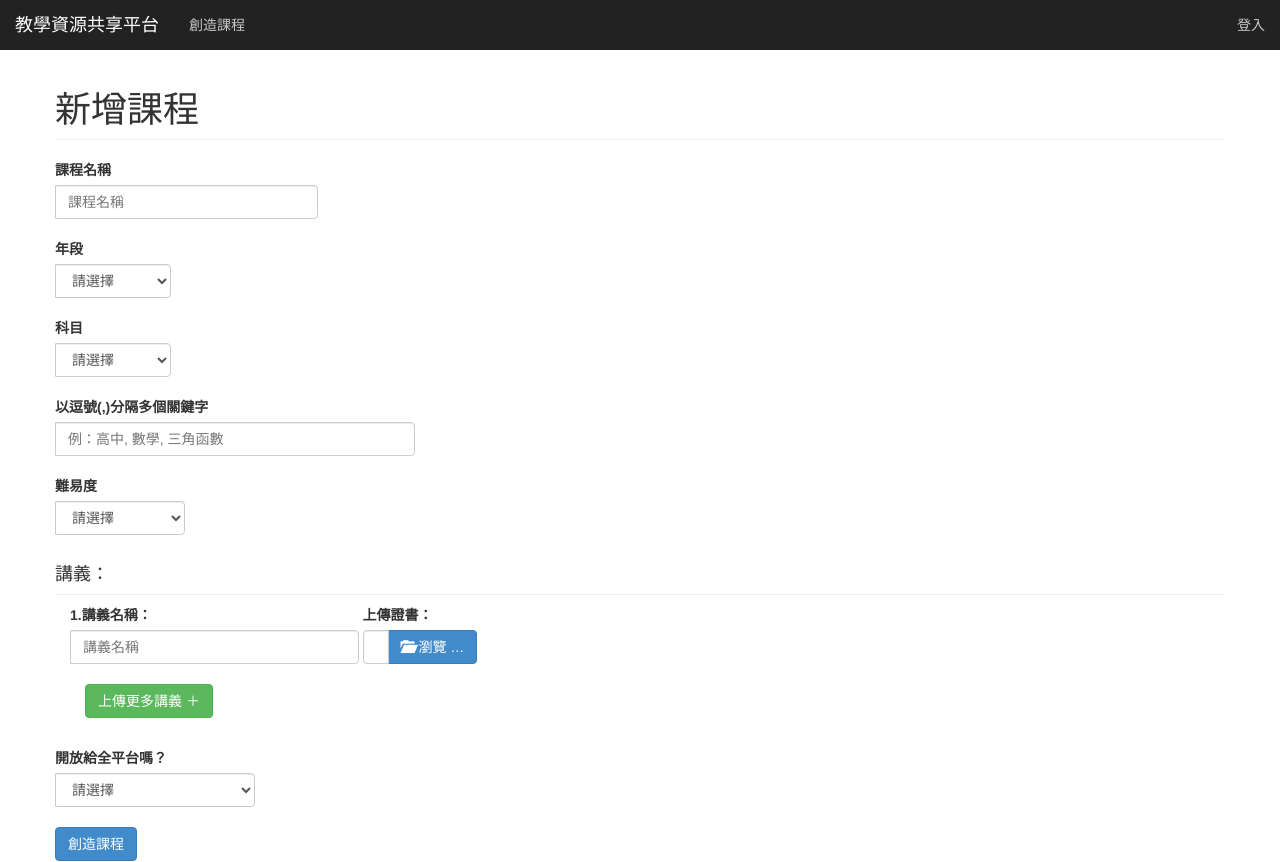
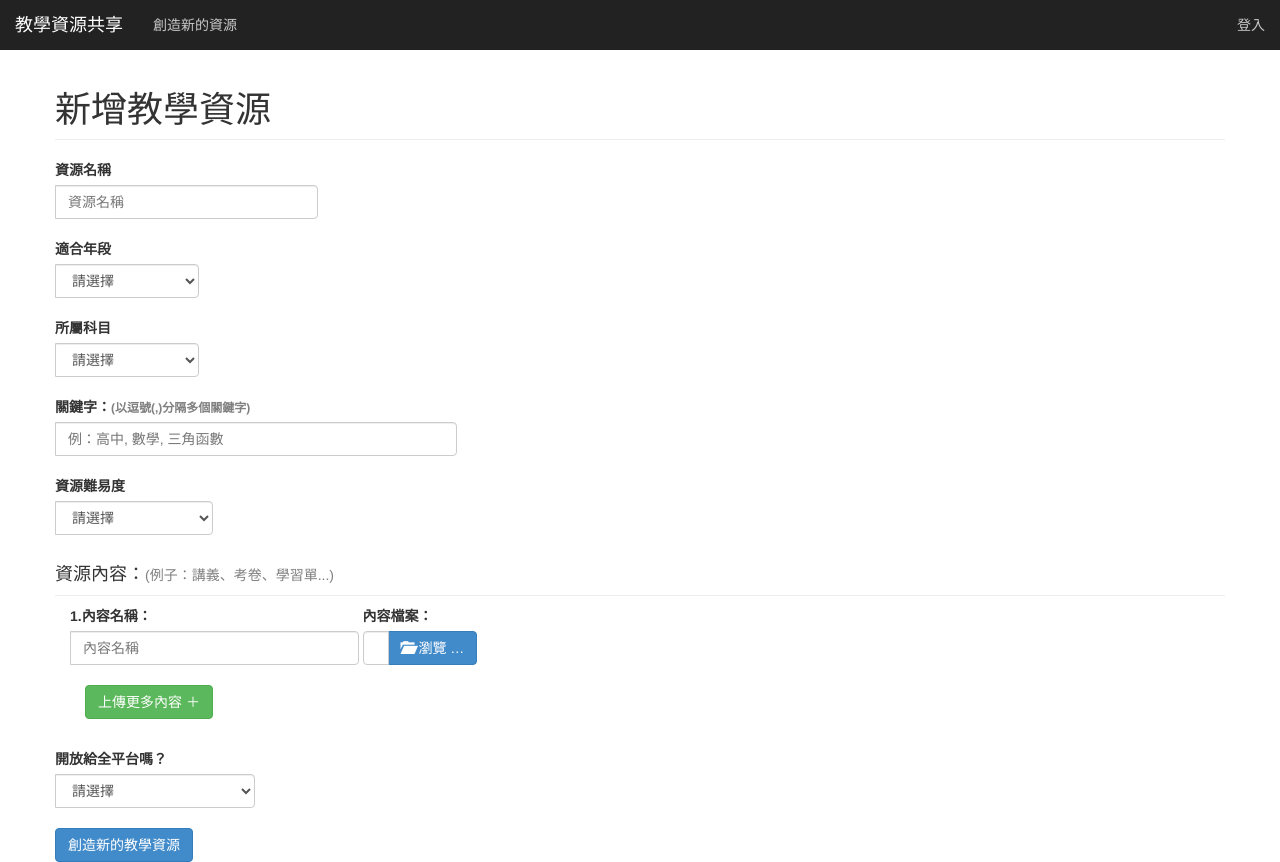
Before and after one commit to junyiacademy/share-class, a Python web app: template templates/course/create-course.html in a window 1280 px wide. Run offline with Jinja, Linux system fonts and the light colour scheme; the template is opened without the code that fills it, so the values that code supplies are empty; some libraries are stand-ins or nearby versions.

Commit message:
Name changing

```diff
--- a/course/course_handler.py
+++ b/course/course_handler.py
@@ -44,7 +44,10 @@
             logging.info(i)
             material_name = self.request.get('material-name-%s' % i)
             material_content = io.BytesIO(self.request.get('material-content-%s' % i))
+            logging.info(material_name)
+            logging.info(material_content)
             material_file = google_drive_api.insert_file(service, material_name, material_content, google_drive_api.DOCX_MIME_TYPE)
+            logging.info(material_file)
             new_material = Material(material_name=material_name,
                                     related_file_id=material_file['id']
                                     )
@@ -54,7 +57,7 @@
         # 因為我認為使用者很可能不會去收信，我們在使用者第一次真的要使用線上編輯功能的時候
         # 再告知他們我們會寄信邀請他們，請他們去收信  -- By EN
 
-        course_name = self.request.get('course-name')
+        course_name = self.request.get('resource-name')
         grade_chunk = self.request.get('grade-chunk')
         difficulty = self.request.get('difficulty')
         subject = self.request.get('subject')
--- a/templates/base.html
+++ b/templates/base.html
@@ -26,12 +26,12 @@
     <nav class="navbar navbar-inverse navbar-fixed-top">
       <div class="container-fluid">
         <div class="navbar-header">
-          <a class="navbar-brand" href="/">教學資源共享平台</a>
+          <a class="navbar-brand" href="/">教學資源共享</a>
         </div>
         <div id="navbar" class="navbar-collapse collapse">
           <ul class="nav navbar-nav">
-            {% if user %}<li><a href="/my-course">我的課程</a></li>{% endif %}
-            <li><a href="/create-course">創造課程</a></li>
+            {% if user %}<li><a href="/my-course">我的教學資源</a></li>{% endif %}
+            <li><a href="/create-course">創造新的資源</a></li>
           </ul>
           <ul class="nav navbar-nav navbar-right" style="color:#C8C8C8">
             {% if user %}
--- a/templates/course/create-course-no-auth.html
+++ b/templates/course/create-course-no-auth.html
@@ -1,12 +1,12 @@
 {% extends "base.html" %}
 
-{% block title %}創造課程需登入{% endblock %}
+{% block title %}創造資源需登入{% endblock %}
 {% block css%}
 
 {% endblock%}
 {% block content %}
 <div class='row'>
-  <h1 class='text-center'>抱歉，您必須先登入才能創造課程</h1>
+  <h1 class='text-center'>抱歉，您必須先登入才能創造新的教學資源</h1>
 </div>
 <div class='row'>
   <h4 class='text-center'>系統將在5秒後導入登入頁面...</h4>
--- a/templates/course/create-course.html
+++ b/templates/course/create-course.html
@@ -1,18 +1,18 @@
 {% extends "base.html" %}
 
-{% block title %}新增課程{% endblock %}
+{% block title %}新增教學資源{% endblock %}
 {% block css%}
 <link href="/static/css/fileinput.min.css" media="all" rel="stylesheet" type="text/css" />
 {% endblock%}
 {% block content %}
-<h1 class="page-header">新增課程</h1>
-<form method="POST" action="" enctype="multipart/form-data" data-js="create-course-form">
+<h1 class="page-header">新增教學資源</h1>
+<form method="POST" action="" enctype="multipart/form-data" data-js="create-resource-form">
   <div class="input-group">
-    <label for="course-name">課程名稱</label>
-    <input type="text" class="form-control" placeholder="課程名稱" id="course-name" name="course-name">
+    <label for="resource-name">資源名稱</label>
+    <input type="text" class="form-control" placeholder="資源名稱" id="resource-name" name="resource-name">
   </div><br>
   <div class="input-group">
-    <label for="grade-chunk">年段</label>
+    <label for="grade-chunk">適合年段</label>
     <select class="form-control" id="grade-chunk" name="grade-chunk">
       <option value="">請選擇</option>
       <option value="國小">國小</option>
@@ -21,7 +21,7 @@
     </select>
   </div><br>
   <div class="input-group">
-    <label for="subject">科目</label>
+    <label for="subject">所屬科目</label>
     <select class="form-control" id="subject" name="subject">
       <option value="">請選擇</option>
       <option value="國文">國文</option>
@@ -32,11 +32,11 @@
     </select>
   </div><br>
   <div class="input-group">
-    <label for="keywords">以逗號(,)分隔多個關鍵字</label>
+    <label for="keywords">關鍵字：<span style="color:gray; font-size: 12px">(以逗號(,)分隔多個關鍵字)</span></label>
     <input type="text" class="form-control" placeholder='例：高中, 數學, 三角函數' id="keywords" name="keywords">
   </div><br>
   <div class="input-group">
-    <label for="difficulty">難易度</label>
+    <label for="difficulty">資源難易度</label>
     <select class="form-control" id="difficulty" name="difficulty">
       <option value="">請選擇</option>
       <option value="易">易</option>
@@ -46,9 +46,9 @@
   </div><br>
   <div data-js='material-containers' data-material-index="0">
     <input name="material-index-list" style="display: none">
-    <h4 class="sub-header">講義：</h4>
+    <h4 class="sub-header">資源內容：<span style="color:gray; font-size: 14px">(例子：講義、考卷、學習單...)</span></h4>
   </div>
-  <a data-js="add-new-material" style="margin-left:30px;" class="btn btn-success">上傳更多講義 ＋</a>
+  <a data-js="add-new-material" style="margin-left:30px;" class="btn btn-success">上傳更多內容 ＋</a>
   <div class="input-group" style="margin-top:30px">
     <label for="is_public">開放給全平台嗎？</label>
     <select class="form-control" id="is_public" name="is_public">
@@ -60,16 +60,16 @@
 </form>
   <div class="alert alert-danger" role="alert" style="display:none" data-js="form-valid-alert">
   </div>
-  <button data-js="manually-submit" class="btn btn-primary">創造課程</button>
+  <button data-js="manually-submit" class="btn btn-primary">創造新的教學資源</button>
 {% raw %}
   <script data-js="material-handlebars" type="text/x-handlebars-template">
     <div class='row' style="margin-bottom:20px" data-js="material-container" data-index="{{index}}">
       <div class="input-group" style="margin-left:30px; display:inline-table">
-        <label>{{count}}.講義名稱：</label>
-        <input type="text" class="form-control" placeholder="講義名稱" name="material-name-{{count}}">
+        <label>{{count}}.內容名稱：</label>
+        <input type="text" class="form-control" placeholder="內容名稱" name="material-name-{{count}}">
       </div>
       <div class="input-group" style="display:inline-table">
-        <label>上傳證書：</label>
+        <label>內容檔案：</label>
         <input name="material-content-{{index}}" type="file" class="file-loading" data-js="material-content-upload-{{index}}">
       </div>
       {{#if can_remove}}
@@ -89,7 +89,7 @@
   function rearrangeMaterialCount() {
     var material_container_array = $("[data-js='material-containers']").children("[data-js='material-container']");
     for (var i=0; i<material_container_array.length; i++) {
-      $(material_container_array[i]).find('label').first().text(String(i+1)+'.講義名稱：');
+      $(material_container_array[i]).find('label').first().text(String(i+1)+'.內容名稱：');
     }
   }
   function updateMaterialIndexList() {
@@ -124,12 +124,12 @@
     });
   }
 
-  var validatedDict = {"course-name": "課程名稱", "grade-chunk": "年段", "subject": "科目", "keywords":"關鍵字", "difficulty": "困難度"};
+  var validatedDict = {"resource-name": "內容名稱", "grade-chunk": "年段", "subject": "科目", "keywords":"關鍵字", "difficulty": "困難度"};
 
   function checkForm()
   {
     var error_str_list = [];
-    var form_data_dict = $('[data-js="create-course-form"]').serializeObject();
+    var form_data_dict = $('[data-js="create-resource-form"]').serializeObject();
     for (key in validatedDict) {
       if (form_data_dict[key] == "") {
         error_str_list.push(validatedDict[key] + "的欄位為空白")
@@ -140,10 +140,10 @@
       var name_value = $(material_container_array[i]).find( "input[name*='material-name']").val();
       var file_path = $(material_container_array[i]).find( "input[name*='material-content']").val();
       if (name_value == "") {
-        error_str_list.push("第" + String(i+1) + "個講義名稱為空白");
+        error_str_list.push("第" + String(i+1) + "個內容名稱為空白");
       }
       if (file_path == "") {
-        error_str_list.push("第" + String(i+1) + "個講義內容為空白")
+        error_str_list.push("第" + String(i+1) + "個內容內容為空白")
       }
     }
     if (form_data_dict['is_public'] == "") {
@@ -166,7 +166,7 @@
     $('[data-js="manually-submit"]').on('click', function() {
       updateMaterialIndexList();
       if (checkForm()) {
-        $('[data-js="create-course-form"]').submit();
+        $('[data-js="create-resource-form"]').submit();
       }
     });
   });
--- a/templates/home_page.html
+++ b/templates/home_page.html
@@ -6,7 +6,7 @@
 {% block content %}
 
 <div class='row' style="margin-top: 150px; margin-bottom: 50px">
-  <h1 class='text-center'>課程資源分享網</h1>
+  <h1 class='text-center'>教學資源分享網</h1>
 </div>
 <div class='row' style="text-align: center">
 	<a href="{{google_login_url}}" style="margin: 0px auto;"><img src="/img/btn_google_signin_dark_normal_web@2x.png" style="border:none; width:250px" /></a>
```
Also changed, not shown: templates/course/find-course.html (+5 -5 lines).
